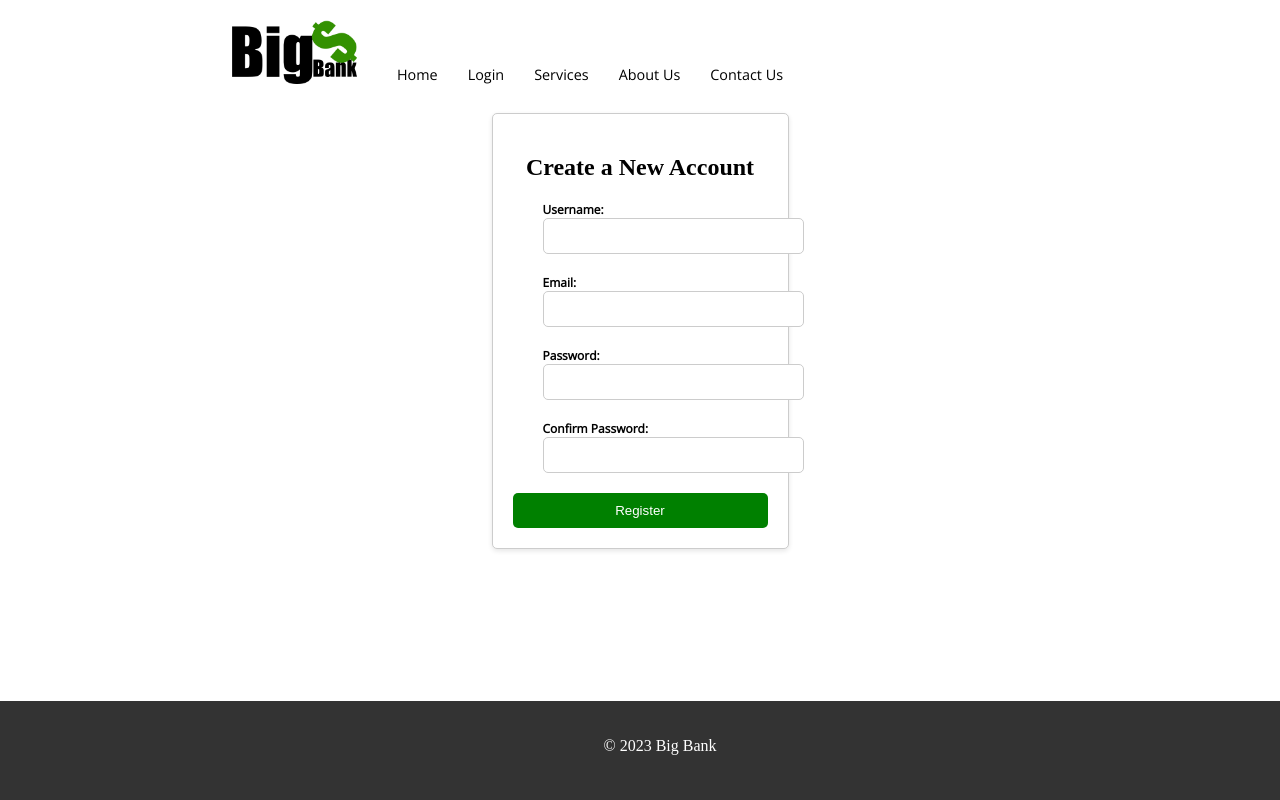
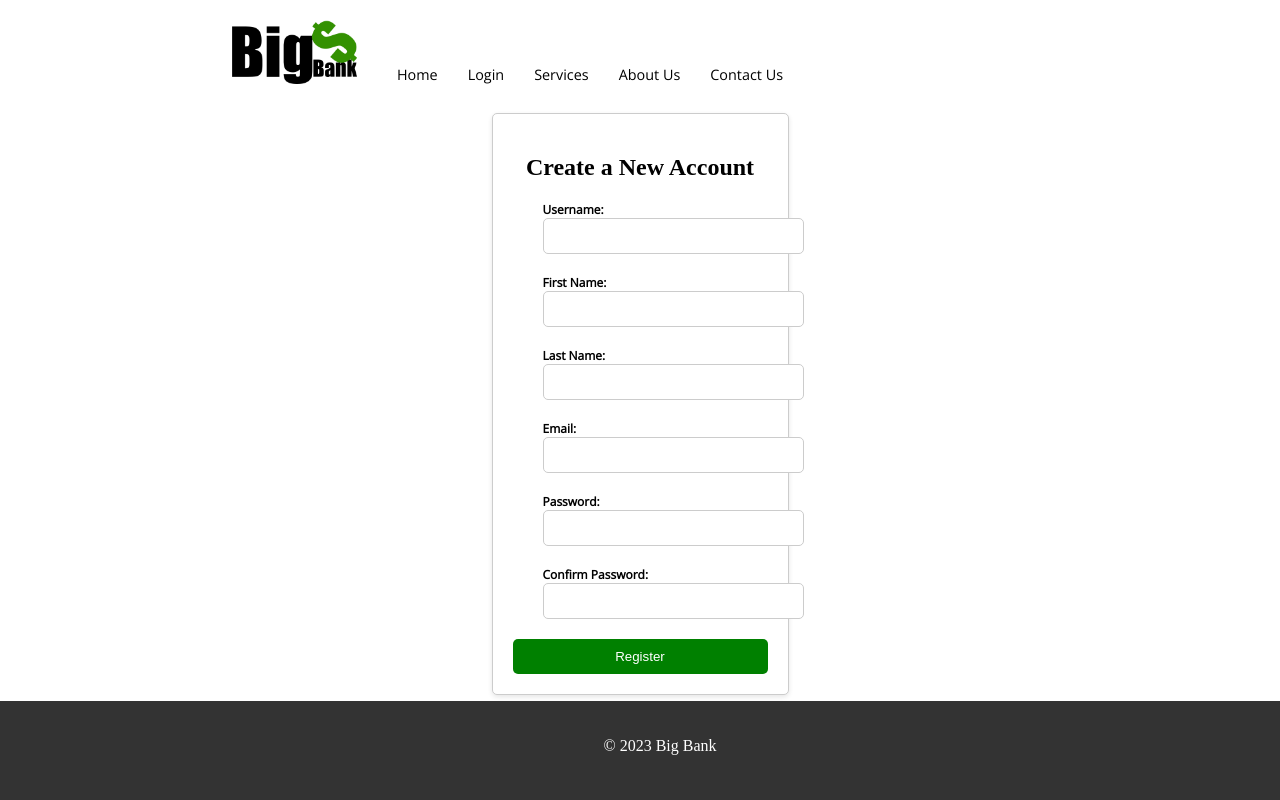
Before and after one commit to emcphee/Fintech-DLP-testbed, a Django app: page /register/ in a window 1280 px wide. Run offline with Django 4.2, Linux system fonts and the light colour scheme.

Commit message:
Added first and last name to register forms

```diff
--- a/fintech_testbed_project/fintech_testbed_app/templates/register.html
+++ b/fintech_testbed_project/fintech_testbed_app/templates/register.html
@@ -26,6 +26,14 @@
                 <input type="text" id="username" name="username" required>
             </div>
             <div class="form-group">
+                <label for="first-name">First Name:</label>
+                <input type="text" id="first-name" name="first-name" required>
+            </div>
+            <div class="form-group">
+                <label for="last-name">Last Name:</label>
+                <input type="text" id="last-name" name="last-name" required>
+            </div>
+            <div class="form-group">
                 <label for="email">Email:</label>
                 <input type="email" id="email" name="email" required>
             </div>
```
